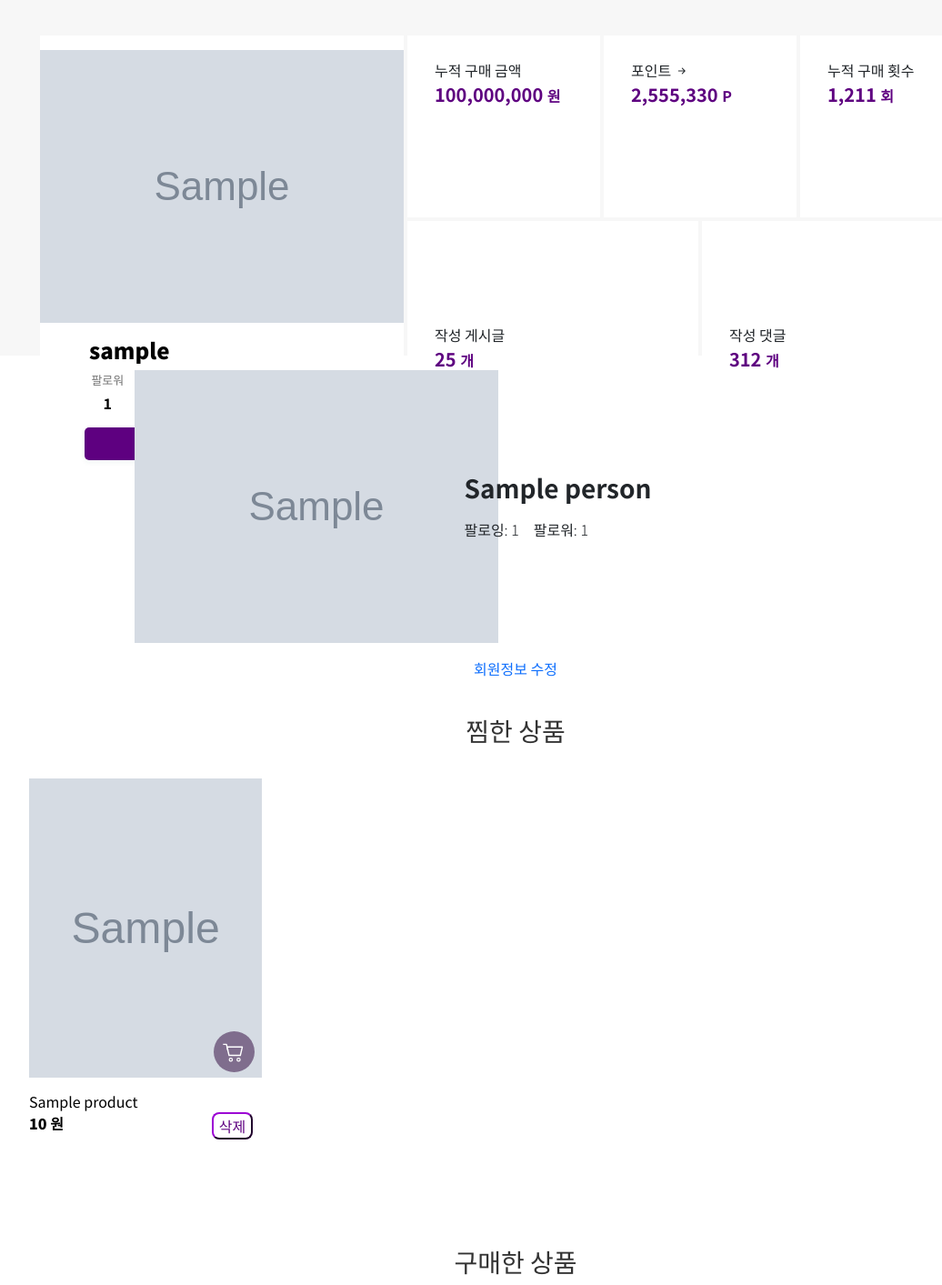
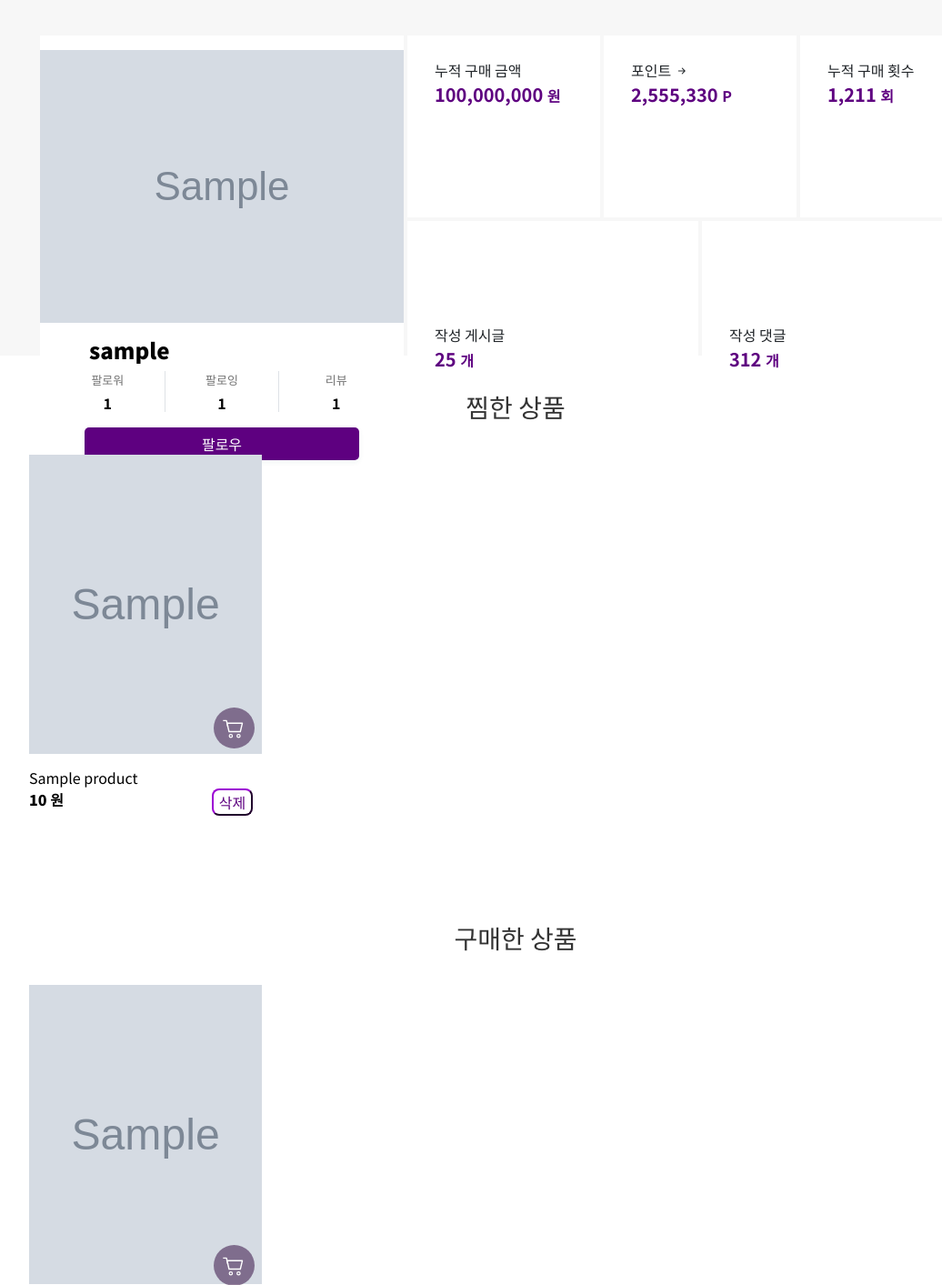
Before and after one commit to jincde/Chicken-Kurly, a Django app: template accounts/templates/accounts/profile.html in a window 1280 px wide. Shown: the part 197-1610 px from the top of the page at 91% size, without its empty margins (73-1109 px from the left). Run offline with Django 3.2, Linux system fonts and the light colour scheme; the template is opened without the code that fills it: most values are stand-ins (such as "Sample title", 1, 10 or a date in 2020); grey boxes marked "Sample" are stand-in pictures; some libraries are stand-ins or nearby versions.

Commit message:
chore: accounts[profile] renew

```diff
--- a/accounts/models.py
+++ b/accounts/models.py
@@ -6,8 +6,6 @@
 from products.models import Product, DdibItem
 from products.models import Product, Ddib
 from django.core.validators import MinLengthValidator
-
-
 
 
 
--- a/accounts/templates/accounts/profile.html
+++ b/accounts/templates/accounts/profile.html
@@ -104,50 +104,6 @@
   </div>
 </div>
 
-
-
-<!-- profile -->
-<div class="container d-flex justify-content-center">
-  <div class="row">
-    <div class="col-4 p-3">
-      {% if person.image %}
-      <img src="{{ person.image.url }}" alt="">
-      {% else %}
-      <img src="https://dummyimage.com/130x130/7a17d6/fff" class="rounded-circle" alt="프사대체용">
-      {% endif %}
-    </div>
-    <div class="col-4 p-3 mx-auto my-auto w-50">
-      <div class="row">
-        <h2 class="fs-3 fw-bold">{{ person }}</h2>
-        <h2>{{ user.rating }}</h2>
-        <div class="d-flex">
-          <span class="fs-6 fw-light">팔로잉:
-            {{ person.followings.count }}
-
-          </span>
-          <span class="fs-6 fw-light mx-3">팔로워:
-            {{ person.followers.count }}
-          </span>
-        </div>
-      </div>
-    </div>
-  </div>
-</div>
-</div>
-
-
-<!-- 회원정보 수정 -->
-<div class="d-flex justify-content-center">
-  <a href="{% url 'accounts:profile_update' %}">회원정보 수정</a>
-  {% if request.user.is_authenticated %}
-  <p class="ms-3">
-  <form action="{% url 'accounts:follow' person.pk %}" method="POST">
-    {% csrf_token %}
-    <input type="submit" value="팔로우" class="btn btn-outline-primary btn-sm">
-  </form>
-  </p>
-  {% endif %}
-</div>
 
 
 {% comment %} 찜한 상품 {% endcomment %}
@@ -420,58 +376,6 @@
 
 
 
-
-
-
-
-
-
-<!-- 문의한 글 -->
-<!-- 상품 문의 등록 버튼 & 모달
-<div class="row">
-  <div class="d-flex justify-content-between align-items-center mb-3">
-    <h2 class="fw-bold m-0" style='font-size: 18px;'>상품 문의</h2>
-    <button type="button" class="btn fw-bold" data-bs-toggle="modal" data-bs-target="#inquiry"
-      style="border-radius:0px; height:40px; width:120px; background-color: #5e0080; color: white">문의하기</button>
-  </div>
--->
-
-
-  <!-- 상품 문의 목록
-<div class="row px-3" style="border-top:1px solid black;">
-  <table class="table">
-    <thead class="text-center">
-      <tr>
-        <th scope="col" style="width: 710px;">제목</th>
-        <th scope="col" style="width: 100px;">작성자</th>
-        <th scope="col" style="width: 100px;">작성일</th>
-        <th scope="col" style="width: 100px;">답변상태</th>
-      </tr>
-    </thead>
-
-    <tbody>
-      {% for inquiry in inquiries %}
-      <tr data-bs-toggle="collapse" data-bs-target="#collapse-inquiry-{{ inquiry.pk }}" aria-expanded="false"
-        style="vertical-align: middle;">
-        <td class="inquiry_title" scope="row" style="width: 710px;" class="px-3">{{ inquiry.title }}</td>
-        <td style="width: 100px;" class="text-center">{{ inquiry.user }}</td>
-        <td style="width: 100px;" class="text-center">{{ inquiry.created_at|date:'Y.m.d' }}</td>
-        {% if inquiry.reply %}
-        <td style="width: 100px;" class="text-center"><span style="color:#5e0080">답변완료</span></td>
-        {% else %}
-        <td style="width: 100px;" class="text-center">-</td>
-        {% endif %}
-      </tr>
-      {% endfor %}
-    </tbody>
-  </table>
-</div>
--->
-
-  {% if request.user.is_superuser == 1 %}
-  <a href="{% url 'accounts:create' %}" class="btn btn-primary">상품등록</a>
-  {% endif %}
-
   <script src="https://cdn.jsdelivr.net/npm/swiper@8/swiper-bundle.min.js"></script>
   <script>
     const swiper = new Swiper('#test-slide', {
```
